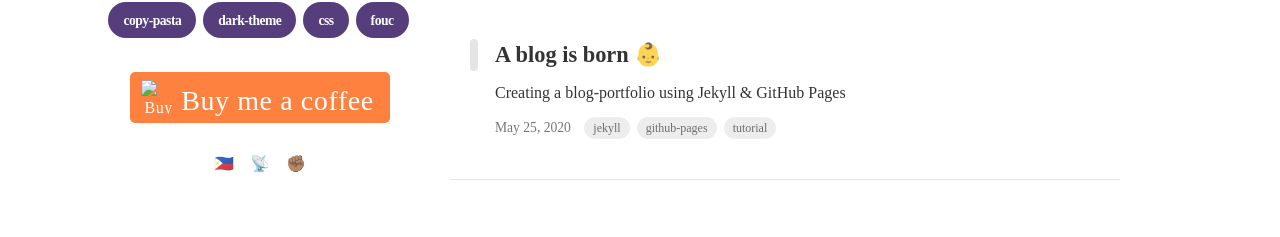
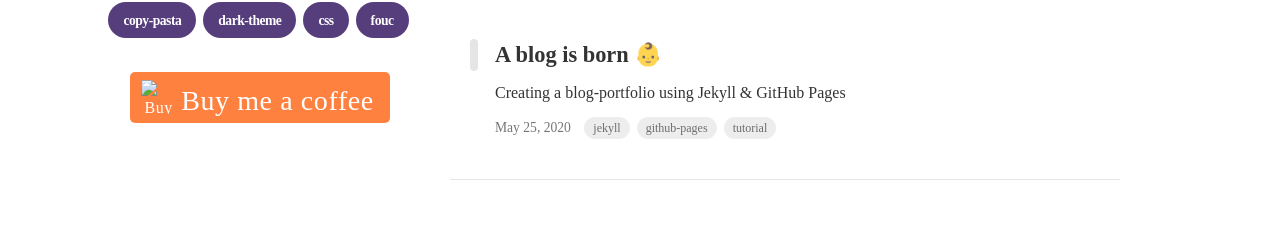
Before and after one commit to jennieablog/jennieablog.github.io, a Jekyll site: the page built from index.html, in a window 1280 px wide. Shown: the part 779-1016 px from the top of the page. Built offline with Jekyll 4.4.1, drawn with Linux system fonts in a browser that asks for light colours; nearby versions of some CDN libraries; some web fonts are replaced; the list of posts is cut into pages by our own code; comment, search, counter and statistics services are not loaded.

Commit message:
Remove badge links

```diff
--- a/_includes/aside.html
+++ b/_includes/aside.html
@@ -57,12 +57,4 @@
     <img src="https://cdn.buymeacoffee.com/buttons/bmc-new-btn-logo.svg" alt="Buy me a coffee">
     <span style="margin-left:5px;font-size:28px !important;font-family: 'Cookie', cursive;">Buy me a coffee</span>
   </a>
-
-  <br><br>
-
-    <p>
-      <a href="https://www.change.org/p/china-pay-up-move-out-for-p200-billion-worth-of-damage-to-west-philippine-sea" target="#">🇵🇭&nbsp;&nbsp;&nbsp;</a>
-      <a href="https://www.change.org/p/junk-the-anti-terrorism-bill-and-uphold-human-rights" target="#">📡&nbsp;&nbsp;&nbsp;</a>
-      <a href="https://www.change.org/t/black-lives-matter-en-us" target="#">✊🏾</a>
-    </p>
 </div>
--- a/_includes/footer.html
+++ b/_includes/footer.html
@@ -1,10 +1,5 @@
 <footer>
   <div class="footer">
-  	<p>
-      <a href="https://www.change.org/p/china-pay-up-move-out-for-p200-billion-worth-of-damage-to-west-philippine-sea" target="#">🇵🇭&nbsp;&nbsp;&nbsp;</a>
-      <a href="https://www.change.org/p/junk-the-anti-terrorism-bill-and-uphold-human-rights" target="#">📡&nbsp;&nbsp;&nbsp;</a>
-      <a href="https://www.change.org/t/black-lives-matter-en-us" target="#">✊🏾</a>
-    </p>
     Copyright © 2020 <a href="https://github.com/jennieablog">Jennie Ablog</a>. Powered by <a href="http://jekyllrb.com/">Jekyll</a>.
   </div>
 </footer>
```
Also changed, not shown: Gemfile.lock.
